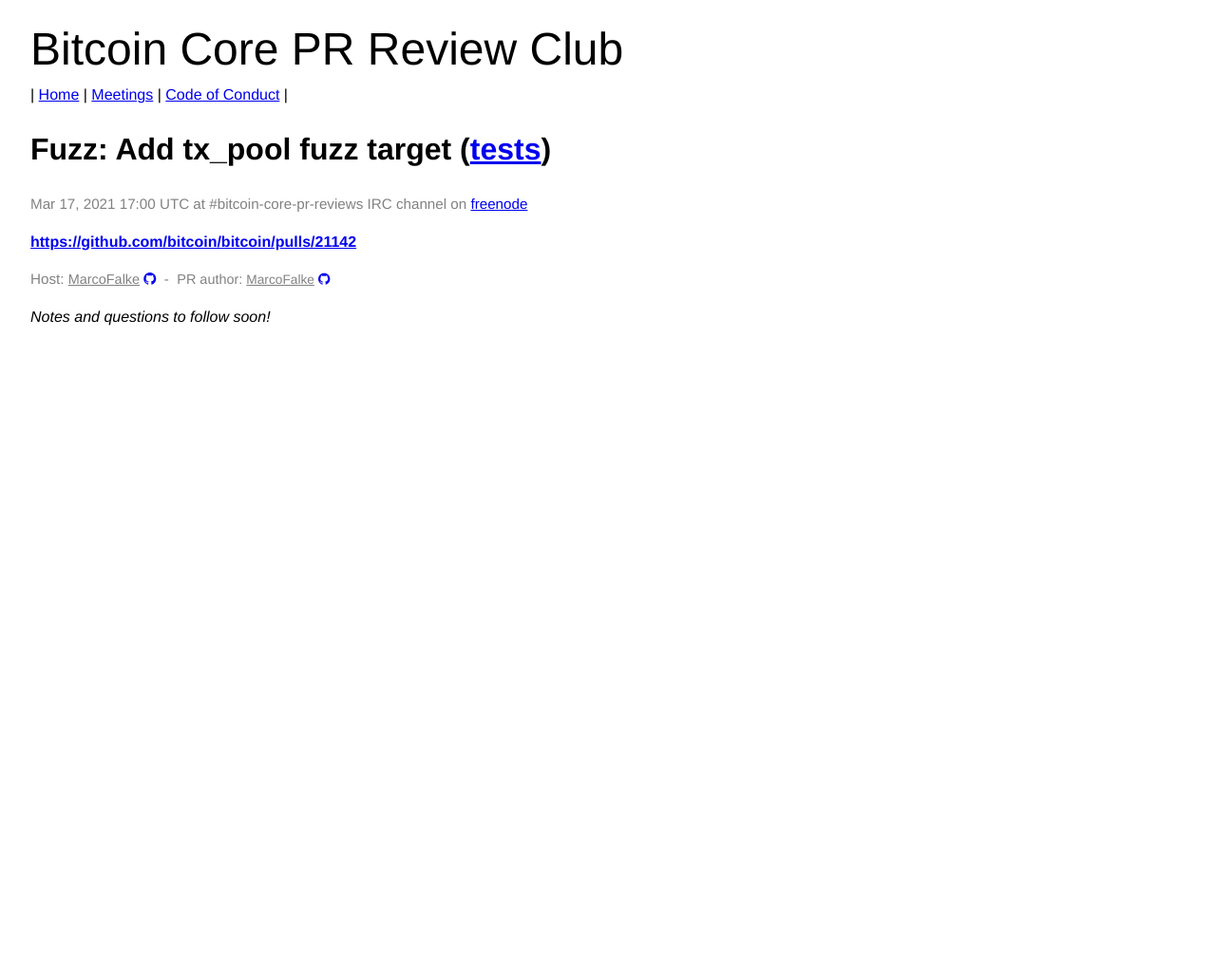
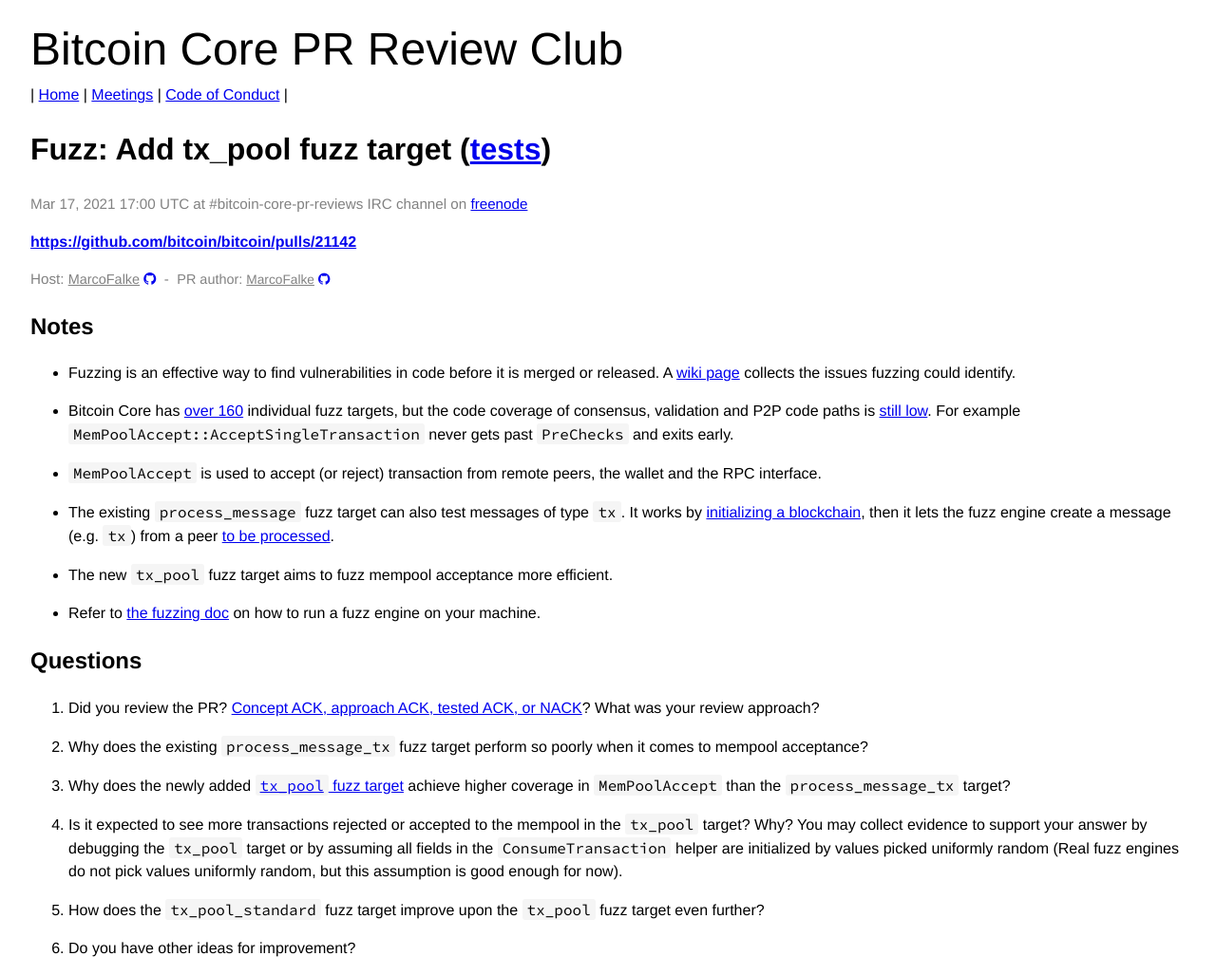
Before and after one commit to bitcoin-core-review-club/website, a Jekyll site: the page built from _posts/2021-03-17-#21142.md, in a window 1280 px wide. Shown: the whole page at 95% size. Built offline with Jekyll 4.4.1, drawn with Linux system fonts in a browser that asks for light colours; before the commit the page ends 900 px from its top, so only the background shows below that.

Commit message:
Fill in _posts/2021-03-17-#21142.md

```diff
--- a/_posts/2021-03-17-#21142.md
+++ b/_posts/2021-03-17-#21142.md
@@ -10,13 +10,51 @@
 commit:
 ---
 
-_Notes and questions to follow soon!_
-
-<!-- TODO: Before meeting, add notes and questions
 ## Notes
 
+- Fuzzing is an effective way to find vulnerabilities in code before it is
+  merged or released. A [wiki
+  page](https://github.com/bitcoin-core/bitcoin-devwiki/wiki/Fuzz-Trophies)
+  collects the issues fuzzing could identify.
+
+- Bitcoin Core has [over
+  160](https://github.com/bitcoin/bitcoin/tree/master/src/test/fuzz) individual
+  fuzz targets, but the code coverage of consensus, validation and P2P code
+  paths is [still
+  low](https://marcofalke.github.io/btc_cov/fuzz.coverage/index.html). For
+  example `MemPoolAccept::AcceptSingleTransaction` never gets past `PreChecks`
+  and exits early.
+
+- `MemPoolAccept` is used to accept (or reject) transaction from remote peers, the wallet and the RPC interface.
+
+- The existing `process_message` fuzz target can also test messages of type
+  `tx`. It works by [initializing a
+  blockchain](https://github.com/bitcoin/bitcoin/blob/63314b8211d795b2bf0814e244d801e74f50b152/src/test/fuzz/process_message.cpp#L63),
+  then it lets the fuzz engine create a message (e.g. `tx`) from a peer [to be
+  processed](https://github.com/bitcoin/bitcoin/blob/63314b8211d795b2bf0814e244d801e74f50b152/src/test/fuzz/process_message.cpp#L95).
+
+- The new `tx_pool` fuzz target aims to fuzz mempool acceptance more efficient.
+
+- Refer to [the fuzzing
+  doc](https://github.com/bitcoin/bitcoin/blob/master/doc/fuzzing.md) on how to
+  run a fuzz engine on your machine.
+
 ## Questions
--->
+
+1.  Did you review the PR? [Concept ACK, approach ACK, tested ACK, or
+    NACK](https://github.com/bitcoin/bitcoin/blob/master/CONTRIBUTING.md#peer-review)?
+    What was your review approach?
+
+2. Why does the existing `process_message_tx` fuzz target perform so poorly
+   when it comes to mempool acceptance?
+
+3. Why does the newly added [`tx_pool` fuzz target](https://github.com/bitcoin/bitcoin/blob/e4e253d73007e0b680d2a473327c6fd66de4d86c/src/test/fuzz/tx_pool.cpp#L203) achieve higher coverage in `MemPoolAccept` than the `process_message_tx` target?
+
+4. Is it expected to see more transactions rejected or accepted to the mempool in the `tx_pool` target? Why? You may collect evidence to support your answer by debugging the `tx_pool` target or by assuming all fields in the `ConsumeTransaction` helper are initialized by values picked uniformly random (Real fuzz engines do not pick values uniformly random, but this assumption is good enough for now).
+
+5. How does the `tx_pool_standard` fuzz target improve upon the `tx_pool` fuzz target even further?
+
+6. Do you have other ideas for improvement?
 
 
 <!-- TODO: After meeting, uncomment and add meeting log between the irc tags
```
